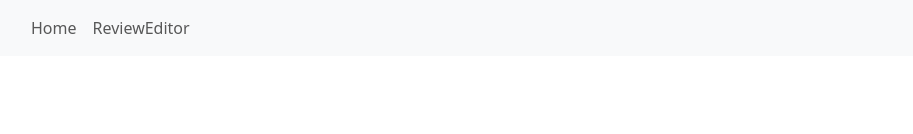
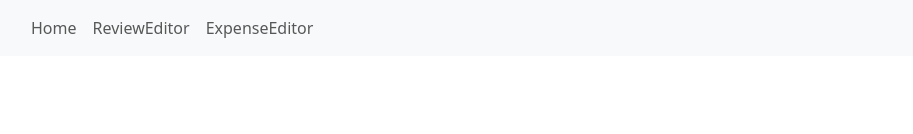
Before and after one commit to ST-Saint/WHAT2EAT, a React (Create React App) app in the folder what2eat_webapp/what2eat_client/: page /revieweditor in a window 1280 px wide. Shown: the top 134 px of the page, without its empty margins (59-972 px from the left). Built offline with nearby package versions, Linux system fonts and the light colour scheme.

Commit message:
update: expenseEditor

```diff
--- a/what2eat_webapp/what2eat_client/src/NavigationBar.tsx
+++ b/what2eat_webapp/what2eat_client/src/NavigationBar.tsx
@@ -14,6 +14,7 @@ const NavigationBar = () => {
                     <Nav className='me-auto'>
                         <Nav.Link href='/'>Home</Nav.Link>
                         <Nav.Link href='/revieweditor'>ReviewEditor</Nav.Link>
+                        <Nav.Link href='/expenseeditor'>ExpenseEditor</Nav.Link>
                         {/* TODO(table display): add Nav.Link to table*/}
                     </Nav>
                 </Navbar.Collapse>
--- a/what2eat_webapp/what2eat_client/src/ReviewEditor.tsx
+++ b/what2eat_webapp/what2eat_client/src/ReviewEditor.tsx
@@ -280,6 +280,9 @@ const ReviewEditor = () => {
                                 ) => {
                                     onChange(event.target.value);
                                 }}
+                                inputProps={{
+                                    step: 0.1,
+                                }}
                                 InputLabelProps={{
                                     shrink: true,
                                 }}
--- a/what2eat_webapp/what2eat_client/src/index.tsx
+++ b/what2eat_webapp/what2eat_client/src/index.tsx
@@ -6,6 +6,7 @@ import ReviewEditor from './ReviewEditor';
 import reportWebVitals from './reportWebVitals';
 import 'bootstrap/dist/css/bootstrap.min.css';
 import { createBrowserRouter, RouterProvider } from 'react-router-dom';
+import ExpenseEditor from './ExpenseEditor';
 
 const router = createBrowserRouter([
     {
@@ -19,6 +20,10 @@ const router = createBrowserRouter([
     {
         path: '/revieweditor',
         element: <ReviewEditor />,
+    },
+    {
+        path: '/expenseeditor',
+        element: <ExpenseEditor />,
     }
     // TODO(display table): add new router
 ]);
```
